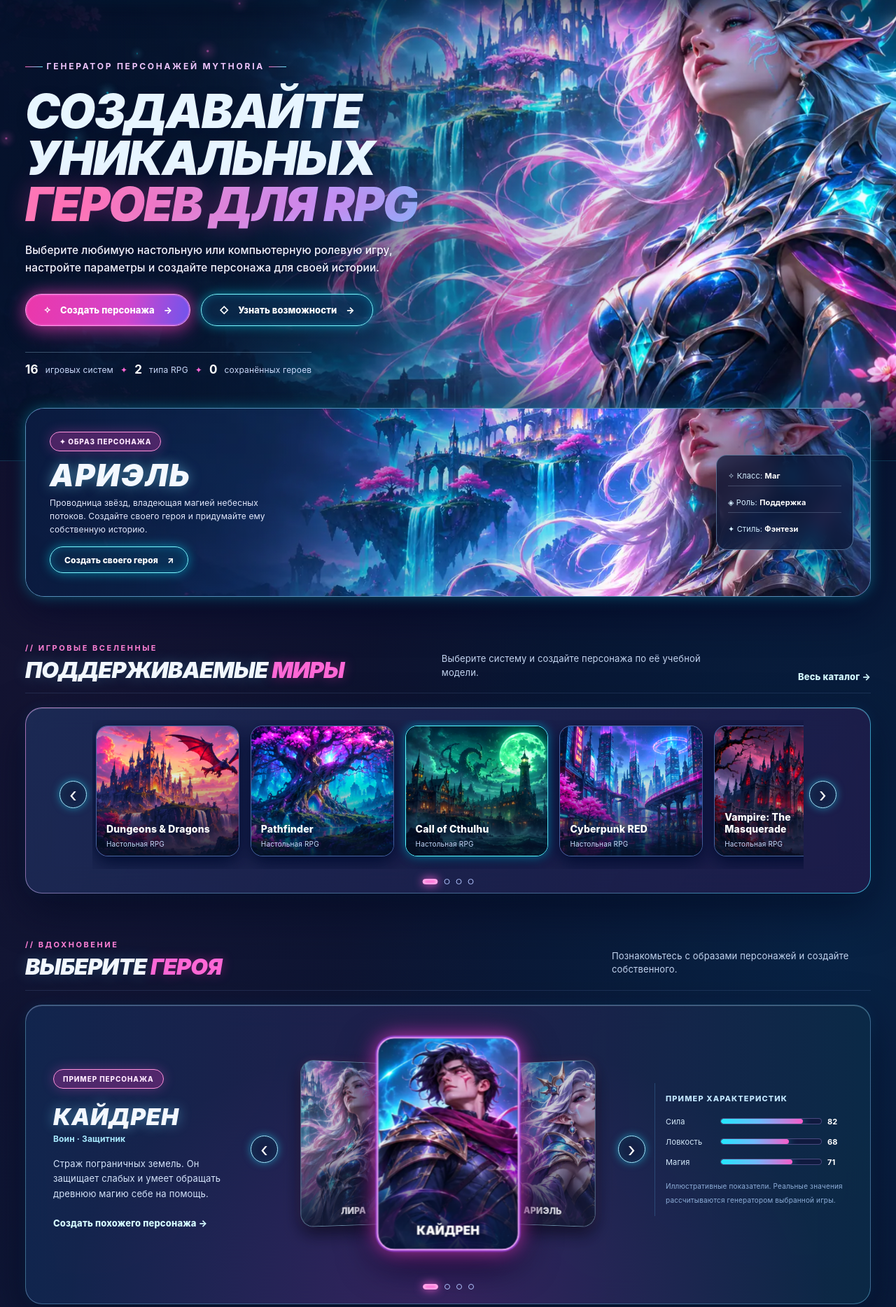
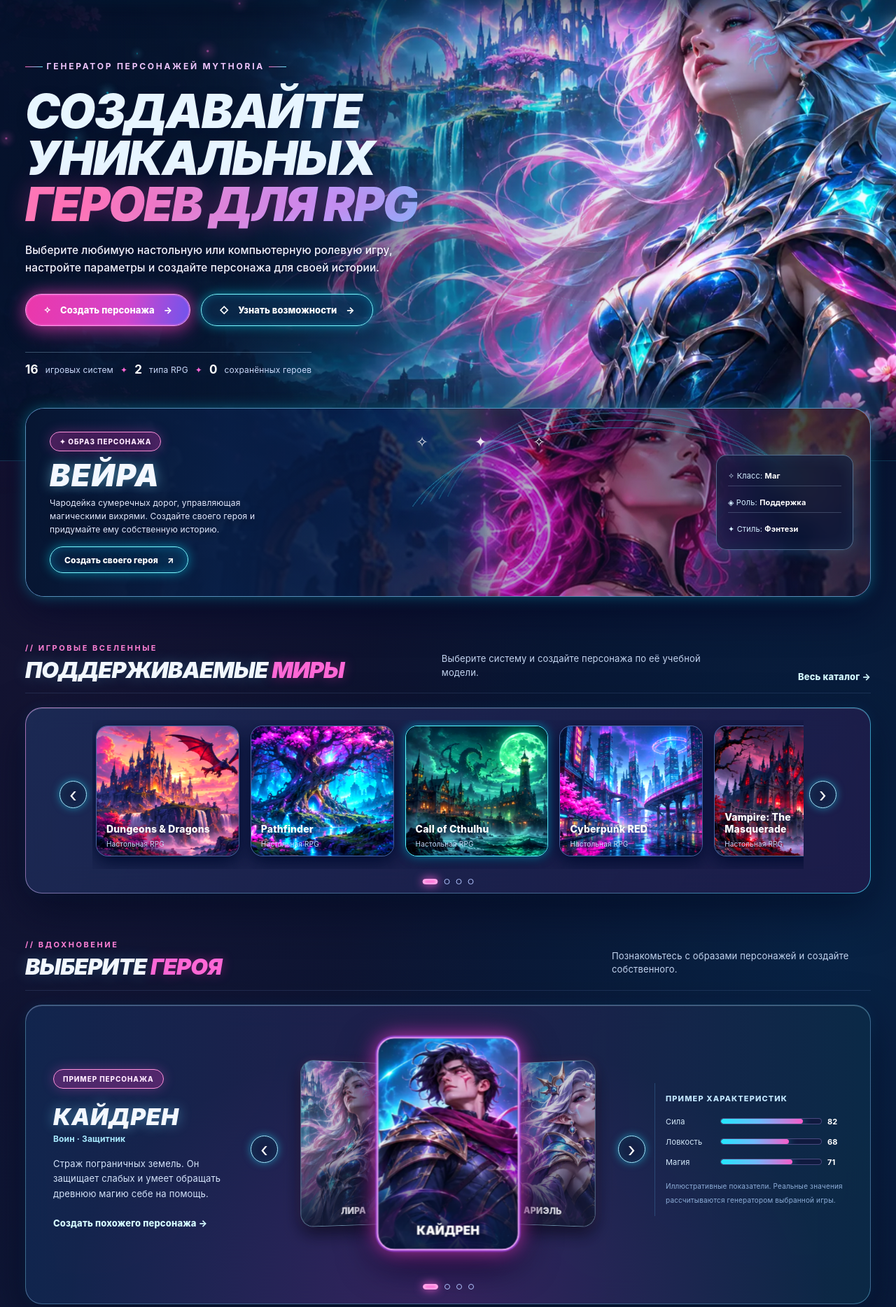
Before and after one commit to alinakashafutdinova/Mythoria_character_generator, a Flask app: page / in a window 1280 px wide. Shown: the part 78-1946 px from the top of the page at 70% size. Run offline with Flask 3, Linux system fonts and the light colour scheme; data that the repository does not hold is empty.

Commit message:
обновила главную страницу и эффекты

```diff
--- /dev/null
+++ b/static/css/v4.css
@@ -0,0 +1,70 @@
+/* Mythoria v4: арт, магические переходы, световые эффекты и адаптивность. */
+:root{--v4-cyan:#36eaff;--v4-pink:#ff5acb;--v4-blue:#67a5ff;--v4-glass:#071938cf}
+/* На первом экране — основное изображение; промо и нижний блок используют разные картины. */
+.my-promo-art{background-image:url('../images/promo-mage.webp');background-position:center 24%;filter:saturate(1.15) contrast(1.03)}
+.my-promo::after{background:linear-gradient(90deg,#071632f9 0%,#092047db 24%,#0b1b3d4d 54%,#07122c8e 100%)}
+.my-promo-copy{max-width:375px;text-shadow:0 2px 15px #020923eb}
+.my-promo-stats{box-shadow:0 0 22px #5ddaff3a,inset 0 0 24px #83dfff17}
+.v4-promo-sparkles{position:absolute;right:36%;top:13%;color:#edc5ff;z-index:1;letter-spacing:30px;font-size:21px;text-shadow:0 0 20px #ff36d9;animation:v4-stars 5s ease-in-out infinite alternate;pointer-events:none}
+.my-bottom-banner{background-image:linear-gradient(0deg,#050d29bd,#061b37a3 35%,#0a1b36c9 98%),url('../images/footer-realm.webp');background-position:center,center 57%;min-height:370px;display:grid;align-items:center}
+.my-footer{background-image:linear-gradient(90deg,#020b1ef5,#071935eb,#020c20ef),url('../images/footer-realm.webp');background-position:center,center bottom;background-size:cover;position:relative}
+.v4-bottom-shimmer{position:absolute;inset:0;pointer-events:none;background:linear-gradient(102deg,transparent 25%,#b864f51a 39%,#22e2ff28 51%,transparent 66%);background-size:220% 100%;animation:v4-shimmer 11s ease-in-out infinite}
+/* Магические орбиты и цветовые пятна, без нагрузки на прокрутку */
+.v4-page-orbs{position:fixed;inset:0;z-index:-1;pointer-events:none;overflow:hidden}
+.v4-page-orbs i{position:absolute;display:block;border-radius:50%;filter:blur(85px);opacity:.16;will-change:transform}
+.v4-page-orbs i:nth-child(1){width:30vw;height:30vw;left:-17vw;top:32%;background:#fa38bd;animation:v4-drift 23s ease-in-out infinite alternate}
+.v4-page-orbs i:nth-child(2){width:35vw;height:35vw;right:-19vw;top:5%;background:#21c9ff;animation:v4-drift 28s ease-in-out infinite alternate-reverse}
+.v4-page-orbs i:nth-child(3){width:19vw;height:19vw;right:22%;bottom:-13vw;background:#8f6cff;animation:v4-drift 17s ease-in-out infinite alternate}
+.v4-hero-runes{position:absolute;pointer-events:none;right:17%;top:12%;width:min(33vw,460px);aspect-ratio:1;z-index:0;opacity:.5;mix-blend-mode:screen}
+.v4-hero-runes i{position:absolute;inset:0;border:1px dashed #4deaff6e;border-radius:50%;box-shadow:0 0 30px #09deff2b,inset 0 0 15px #e559ff18;animation:v4-orbit 46s linear infinite}
+.v4-hero-runes i:nth-child(2){inset:17%;border:1px dotted #f96bdb9c;animation-direction:reverse;animation-duration:31s}
+/* Блеск проходит по большим кнопкам, особенно на тёмном фоне. */
+.my-button,.in-btn,.header-cta{position:relative;overflow:hidden;isolation:isolate}
+.my-button::after,.in-btn::after,.header-cta::after{content:"";position:absolute;inset:-35% -65%;pointer-events:none;background:linear-gradient(110deg,transparent 42%,#ffffff50 50%,transparent 58%);transform:translateX(-105%) skewX(-13deg);transition:transform .7s ease}
+.my-button:hover::after,.in-btn:hover::after,.header-cta:hover::after{transform:translateX(105%) skewX(-13deg)}
+.my-button:focus-visible,.in-btn:focus-visible,.my-round-arrow:focus-visible,.in-tab:focus-visible{outline:3px solid #8df8ff;outline-offset:4px}
+/* Реакция карточек на положение указателя и мягкий свет на бордюрах. */
+.my-world-card,.in-game-card,.in-hero-card,.my-feature,.in-skill-card{transform-style:preserve-3d;isolation:isolate}
+.my-world-card::after,.in-game-card::after,.in-hero-card::after,.my-feature::after{content:"";position:absolute;inset:0;z-index:3;pointer-events:none;border-radius:inherit;background:radial-gradient(250px circle at var(--v4-pointer-x,50%) var(--v4-pointer-y,50%),#a9ebff20,transparent 62%);opacity:0;transition:opacity .3s}
+.my-world-card:hover::after,.in-game-card:hover::after,.in-hero-card:hover::after,.my-feature:hover::after{opacity:1}
+.in-hero-card:hover,.in-game-card:hover{border-color:#94eeffb4;box-shadow:0 15px 55px #02051ead,0 0 20px #42dfff39,0 0 15px #ff60d02d}
+.my-world-card img,.in-game-card img{transform-origin:50% 50%;will-change:transform}
+.my-world-card:hover img{transform:scale(1.08)}
+/* Встроенные иллюстрации героев — тематические и не повторяют один портрет для всех игр. */
+.in-card-visual::before,.in-result-portrait::before,.in-profile-art::before{content:"";position:absolute;inset:0;pointer-events:none;background:linear-gradient(130deg,#12e7ff21,transparent 28%,transparent 65%,#ff55d521);z-index:1;mix-blend-mode:screen}
+.in-result-portrait img,.in-card-visual img,.in-profile-art img{object-position:center 28%;transition:transform .75s cubic-bezier(.22,1,.36,1),filter .65s}
+.in-hero-card:hover img,.in-result-portrait:hover img,.in-profile-art:hover img{transform:scale(1.05);filter:saturate(1.13)}
+.in-result-portrait .v4-portrait-rune{position:absolute;z-index:3;right:12px;top:6px;color:#bcf9ff;font-size:29px;text-shadow:0 0 10px #21dfff,0 0 21px #ff5edd;animation:v4-stars 3s ease-in-out infinite}
+.in-result.is-conjured{animation:v4-materialize .75s cubic-bezier(.24,.74,.23,1) both}
+.in-result.is-conjured .in-result-portrait{animation:v4-portrait-arrive 1s cubic-bezier(.22,.8,.33,1) both}
+.in-result.is-conjured .in-stat-fill{animation:v4-meter-load 1.1s cubic-bezier(.22,1,.36,1) both}
+.in-result.is-conjured .in-skill-pills span{animation:v4-materialize .8s ease both}
+.in-result.is-conjured .in-skill-pills span:nth-child(2){animation-delay:.12s}
+.in-result.is-conjured .in-skill-pills span:nth-child(3){animation-delay:.24s}
+/* Облако частиц при создании персонажа: DOM появляется только на время запроса. */
+.v4-portal-overlay{position:fixed;inset:0;z-index:999;display:grid;place-items:center;background:radial-gradient(circle at 50% 47%,#123e71df 0%,#061b40ea 35%,#03071cf5 100%);backdrop-filter:blur(24px);animation:v4-portal-in .25s ease both}
+.v4-portal-core{position:relative;width:min(86vw,380px);aspect-ratio:1;display:grid;place-items:center}
+.v4-portal-core::before,.v4-portal-core::after{content:"";position:absolute;inset:7%;border:3px solid #6df5ff;box-shadow:0 0 26px #2eeaff,0 0 70px #0ac9ff6c,inset 0 0 22px #00eeff70;border-radius:50%;animation:v4-orbit 3.7s linear infinite}
+.v4-portal-core::after{inset:20%;border:2px dashed #ff7fdf;box-shadow:0 0 30px #ff34ba9b;animation-duration:2.4s;animation-direction:reverse}
+.v4-portal-icon{font-size:clamp(72px,16vw,130px);font-weight:600;color:#e2faff;filter:drop-shadow(0 0 16px #78dfff) drop-shadow(0 0 33px #ff42e5);animation:v4-pulse 1.5s ease-in-out infinite}
+.v4-portal-caption{position:absolute;top:88%;left:-30%;right:-30%;text-align:center;font-size:clamp(12px,3vw,17px);font-weight:750;letter-spacing:.15em;color:#e7faff;text-shadow:0 0 18px #64f4ff}
+.v4-portal-particle{position:absolute;left:50%;top:50%;width:5px;height:5px;border-radius:50%;background:#dffcff;box-shadow:0 0 12px 4px #fe52e8;transform:rotate(var(--angle)) translateX(var(--radius));animation:v4-particle-pulse var(--speed) ease-in-out infinite alternate;animation-delay:var(--delay)}
+.v4-portal-overlay.is-finished{animation:v4-portal-out .35s ease both;pointer-events:none}
+/* Свой фон для нижнего экрана и небольшое движение лунного света */
+.my-bottom-banner::before{content:"";position:absolute;inset:0;background:radial-gradient(ellipse at 50% 75%,#00eeff25,transparent 58%);pointer-events:none;animation:v4-stars 6s ease-in-out infinite alternate}
+.my-promo:focus-within{border-color:#84e5ff}
+@keyframes v4-orbit{to{transform:rotate(360deg)}}
+@keyframes v4-stars{0%{opacity:.42;filter:brightness(.85)}100%{opacity:1;filter:brightness(1.4)}}
+@keyframes v4-drift{to{transform:translate3d(6vw,-4vh,0) scale(1.15)}}
+@keyframes v4-pulse{50%{transform:scale(1.13);filter:drop-shadow(0 0 25px #7eedff) drop-shadow(0 0 55px #ff4acd)}}
+@keyframes v4-shimmer{0%,15%{background-position:125% 0}80%,100%{background-position:-125% 0}}
+@keyframes v4-portal-in{from{opacity:0}to{opacity:1}}
+@keyframes v4-portal-out{from{opacity:1}to{opacity:0}}
+@keyframes v4-materialize{from{opacity:0;filter:blur(10px);transform:translateY(16px)}to{opacity:1;filter:blur(0);transform:translateY(0)}}
+@keyframes v4-portrait-arrive{from{opacity:.12;transform:scale(.86);filter:blur(17px) hue-rotate(38deg)}to{opacity:1;transform:scale(1);filter:blur(0) hue-rotate(0)}}
+@keyframes v4-meter-load{from{transform:scaleX(.02);transform-origin:left}to{transform:scaleX(1);transform-origin:left}}
+@keyframes v4-particle-pulse{to{opacity:.1;transform:rotate(var(--angle)) translateX(calc(var(--radius) + 25px)) scale(.3)}}
+@media(max-width:800px){.v4-hero-runes{display:none}.my-promo-art{background-position:72% center}.my-bottom-banner{min-height:330px}}
+@media(max-width:620px){.my-promo-art{background-position:70% center}.my-promo::after{background:linear-gradient(90deg,#081633fa 0%,#081b3ee3 36%,#09254630 100%)}.my-promo-copy{max-width:67%;padding:18px}.my-promo-copy p{font-size:11px;line-height:1.45}.my-footer{background-size:cover}.v4-portal-caption{letter-spacing:.07em}}
+@media(prefers-reduced-motion:reduce){.v4-page-orbs i,.v4-hero-runes i,.v4-promo-sparkles,.v4-bottom-shimmer,.my-bottom-banner::before,.in-result.is-conjured,.in-result.is-conjured .in-result-portrait,.in-result.is-conjured .in-stat-fill,.in-result.is-conjured .in-skill-pills span,.v4-portrait-rune,.v4-portal-icon,.v4-portal-core::before,.v4-portal-core::after,.v4-portal-particle{animation:none!important}.my-button::after,.in-btn::after,.header-cta::after{display:none}.v4-portal-overlay{animation:none}}
+@media print{.v4-page-orbs,.v4-hero-runes,.v4-promo-sparkles,.v4-portal-overlay,.v4-bottom-shimmer{display:none!important}.my-bottom-banner,.my-footer{background-image:none!important}}
--- a/templates/base.html
+++ b/templates/base.html
@@ -10,10 +10,12 @@
   <link rel="stylesheet" href="{{ url_for('static',filename='css/style.css') }}">
   <link rel="stylesheet" href="{{ url_for('static',filename='css/design.css') }}">
   <link rel="stylesheet" href="{{ url_for('static',filename='css/interiors.css') }}">
+  <link rel="stylesheet" href="{{ url_for('static',filename='css/v4.css') }}">
   <script defer src="{{ url_for('static',filename='js/app.js') }}"></script>
 </head>
 <body>
   <div class="ambient-glow" aria-hidden="true"></div>
+  <div class="v4-page-orbs" aria-hidden="true"><i></i><i></i><i></i></div>
   <header class="site-header">
     <div class="shell header-content">
       <a class="brand" href="{{ url_for('index') }}" aria-label="Mythoria — на главную">
--- a/templates/index.html
+++ b/templates/index.html
@@ -2,7 +2,7 @@
 {% block title %}Генератор персонажей для RPG{% endblock %}
 {% block content %}
 <section class="my-hero" aria-labelledby="my-hero-title">
-  <div class="my-hero-scene" aria-hidden="true"></div>
+  <div class="my-hero-scene" aria-hidden="true"></div><div class="v4-hero-runes" aria-hidden="true"><i></i><i></i></div>
   <div class="my-stardust" data-stardust aria-hidden="true"></div>
   <div class="shell my-hero-body">
     <div class="my-hero-content my-reveal">
@@ -19,11 +19,11 @@
 </section>
 
 <section class="shell my-promo my-reveal" aria-labelledby="promo-title" data-tilt>
-  <div class="my-promo-art" aria-hidden="true"></div>
+  <div class="my-promo-art" aria-hidden="true"></div><div class="v4-promo-sparkles" aria-hidden="true">✧ ✦ ✧</div>
   <div class="my-promo-copy">
     <span class="my-pill">✦ ОБРАЗ ПЕРСОНАЖА</span>
-    <h2 id="promo-title">АРИЭЛЬ</h2>
-    <p>Проводница звёзд, владеющая магией небесных потоков. Создайте своего героя и придумайте ему собственную историю.</p>
+    <h2 id="promo-title">ВЕЙРА</h2>
+    <p>Чародейка сумеречных дорог, управляющая магическими вихрями. Создайте своего героя и придумайте ему собственную историю.</p>
     <a class="my-button my-button-cyan my-button-small" href="{{ url_for('generator',slug='bg3') }}">Создать своего героя <span aria-hidden="true">↗</span></a>
   </div>
   <div class="my-promo-stats" aria-label="Пример характеристик образа">
@@ -92,5 +92,5 @@
   </div>
 </section>
 
-<section class="my-bottom-banner"><div class="shell"><div class="my-bottom-content my-reveal"><p class="my-kicker">ВАШЕ ПРИКЛЮЧЕНИЕ НАЧИНАЕТСЯ ЗДЕСЬ</p><h2>СОЗДАЙТЕ СВОЮ <em>ИСТОРИЮ</em></h2><p>Выберите игровую систему и создайте своего первого персонажа.</p><a class="my-button my-button-pink" href="{{ url_for('games_page') }}">Начать генерацию <span aria-hidden="true">→</span></a></div></div></section>
+<section class="my-bottom-banner"><div class="v4-bottom-shimmer" aria-hidden="true"></div><div class="shell"><div class="my-bottom-content my-reveal"><p class="my-kicker">ВАШЕ ПРИКЛЮЧЕНИЕ НАЧИНАЕТСЯ ЗДЕСЬ</p><h2>СОЗДАЙТЕ СВОЮ <em>ИСТОРИЮ</em></h2><p>Выберите игровую систему и создайте своего первого персонажа.</p><a class="my-button my-button-pink" href="{{ url_for('games_page') }}">Начать генерацию <span aria-hidden="true">→</span></a></div></div></section>
 {% endblock %}
```
